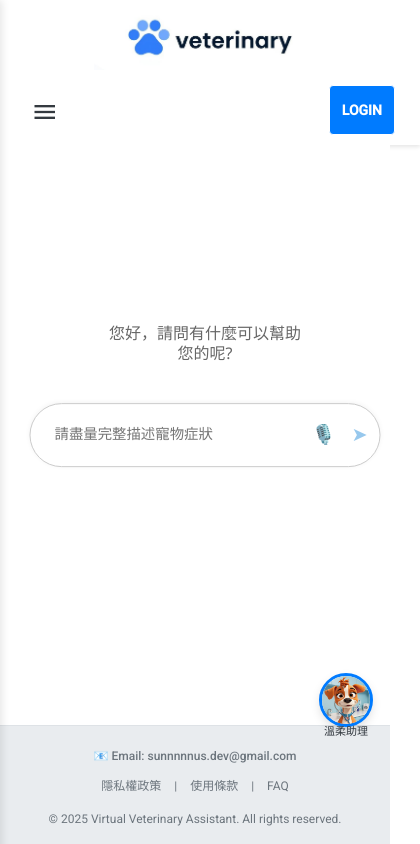
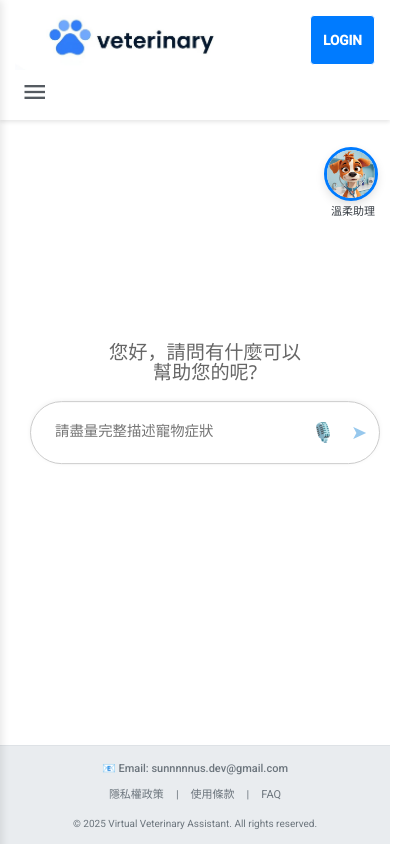
Before and after one commit to sunnnnnus/Virtual-Veterinary-Assistant-frontend, an Angular app: page / in a window 390 px wide. Shown: the whole page, 420 px wide, since content can reach past the window. Built offline with nearby package versions, Linux system fonts and the light colour scheme.

Commit message:
fix: 修復RWD排版問題

```diff
--- a/src/app/ai-role/ai-role.component.css
+++ b/src/app/ai-role/ai-role.component.css
@@ -1,24 +1,15 @@
 /* app-ai-role.component.css */
 
 :host {
-    /* 設置為固定定位 */
-    position: absolute;
-
-    /* 關鍵修正：將 bottom 值調高到 180px，讓它更往上 */
-    bottom: 200px;
-    right: 40px;
-
-    /* 確保它疊在頁面所有元素的最上層 */
-    z-index: 9999;
-
-    /* 讓它根據內部的角色容器自適應 */
-    width: auto;
-    height: auto;
-
-    /* 讓整個浮動容器以 Flex 佈局顯示，垂直堆疊 */
-    display: flex;
-    flex-direction: column;
-    align-items: flex-end; /* 讓所有內容靠右對齊 */
+  position: fixed; /* ✅ 改成 fixed，避免被父層影響 */
+  bottom: 220px;    /* ✅ 再往上推一點，避開輸入框 */
+  right: 20px;
+  z-index: 9999;
+  width: auto;
+  height: auto;
+  display: flex;
+  flex-direction: column;
+  align-items: flex-end;
 }
 
 /* 角色容器 (包裹所有頭像) */
@@ -76,8 +67,11 @@
 
 @media (max-width: 768px) {
   :host {
-    bottom: 120px;
-    right: 20px;
+    top: 150px;
+    right: 15px;
+    bottom: auto;
+    position: fixed;
+    z-index: 9999;
   }
 
   .ai-avatar-wrapper {
@@ -86,11 +80,16 @@
   }
 
   .ai-name {
-    bottom: -18px;
+    top: 52px;
+    bottom: auto;
     font-size: 11px;
+    position: absolute;
+    right: 0;
   }
 
   .ai-role-container {
     gap: 10px;
+    flex-direction: column;
+    align-items: flex-end;
   }
 }
--- a/src/app/footer/footer.component.css
+++ b/src/app/footer/footer.component.css
@@ -1,5 +1,3 @@
-/* app-footer.component.css */
-
 .app-footer {
     background-color: #e9ecef;
     color: #6c757d;
@@ -34,3 +32,37 @@
 .copyright {
     margin-top: 8px;
 }
+
+@media (max-width: 768px) {
+  .app-footer {
+    padding: 10px 0;
+    font-size: 11px; /* ✅ 字體略小 */
+  }
+
+  .footer-content {
+    padding: 0 10px;
+  }
+
+  .contact-info p {
+    margin: 3px 0;
+    font-size: 11px;
+  }
+
+  .quick-links {
+    margin: 3px 0;
+    display: flex;
+    flex-wrap: wrap;
+    justify-content: center;
+    gap: 6px;
+  }
+
+  .app-footer a {
+    margin: 0 6px;
+    font-size: 11px;
+  }
+
+  .copyright {
+    margin-top: 6px;
+    font-size: 10px;
+  }
+}
--- a/src/app/header/header.component.css
+++ b/src/app/header/header.component.css
@@ -1,36 +1,41 @@
-/* app-header.component.css */
-
 :host {
-    display: block; /* 確保 header 標籤佔滿一行 */
+  display: block;
 }
 
+/* 整體 header 排版 */
 header {
-    display: flex ;
+  display: flex;
   align-items: center;
   justify-content: space-between;
-
   height: 100px;
   width: 100%;
-
   background-color: #ffffff;
   color: #333;
-    box-shadow: 0 2px 4px rgba(0,0,0,0.1); /* 增加輕微陰影 */
+  box-shadow: 0 2px 4px rgba(0,0,0,0.1);
+  position: relative;
+  padding: 0 20px;
+  box-sizing: border-box;
 }
 
-/* 1. Logo 圖片樣式 (靠左) */
-.header-logo {
-    /* 設置 Logo 尺寸 */
-    height: 100px; /* 根據 Header 高度調整 */
-    width: auto;
-
-    /* Logo 與 <h1> 之間的分隔空間 */
-    flex-shrink: 0; /* 防止 Logo 被壓縮 */
+/* logo + login/welcome 同一排 */
+.header-top-row {
+  display: flex;
+  align-items: center;
+  justify-content: space-between;
+  flex: 1;
 }
 
+/* logo 靠左 */
+.header-logo {
+  height: 100px;
+  width: auto;
+  flex-shrink: 0;
+  display: block;
+}
 
-/* 3. Login 按鈕樣式 */
+/* login 按鈕靠右 */
 .login-button {
-    background-color: #007bff; /* 半透明白色背景 */
+  background-color: #007bff;
   color: white;
   border: 1px solid white;
   padding: 8px 15px;
@@ -40,34 +45,36 @@ header {
   transition: background-color 0.3s;
   text-transform: uppercase;
   min-width: 60px;
-    margin-right: 10px;
-    flex-shrink: 0; /* 防止按鈕被壓縮 */
+  white-space: nowrap;
+  max-width: 120px;
+  margin-left: auto;
+  flex-shrink: 0;
 }
 
 .login-button:hover {
   background-color: rgba(255, 255, 255, 0.4);
 }
 
-.header-welcom{
-  position: absolute;
-  top: 30px;
-  right: 40px;
-  padding: 8px 16px;
-  border-radius: 20px;
-  font-size: 14px;
+/* 歡迎文字也靠右 */
+.header-welcom {
+  font-size: 0.9rem;
   font-weight: 500;
   color: #333;
-  box-shadow: 0 2px 6px rgba(0, 0, 0, 0.1);
-  z-index: 10;
+  white-space: nowrap;
+  max-width: 120px;
+  margin-left: auto;
+  text-align: right;
 }
 
+/* menu-button 獨立控制 */
 .menu-button {
+  display: none;
   background: none;
   border: none;
   padding: 6px;
-  margin-left: 10px;
+  margin-right: 10px;
   font-size: 1.8rem;
-  color: #343a40;
+  color: #555b61;
   cursor: pointer;
   display: flex;
   align-items: center;
@@ -77,52 +84,37 @@ header {
   font-size: 28px;
 }
 
-
+/* 手機版排版 */
 @media (max-width: 768px) {
   header {
-    display: flex;
     flex-direction: column;
-    align-items: center;
+    align-items: stretch;
+    height: auto;
     padding: 10px 15px;
-    height: auto;
   }
 
-  .logo-wrapper {
+  .header-main-row {
+    flex-direction: row;
+    justify-content: space-between;
+    align-items: center;
     width: 100%;
-    text-align: center;
-    margin-bottom: 10px;
+    margin-top: 10px;
   }
 
   .header-logo {
     height: 60px;
-    width: auto;
+    transform: none;
   }
 
-  .header-actions-row {
-    display: flex;
-    justify-content: space-between;
-    align-items: center;
-    width: 100%;
-    padding: 0 10px;
+  .login-button,
+  .header-welcom {
+    font-size: 0.85rem;
+    padding: 6px 12px;
+    max-width: 120px;
   }
 
   .menu-button {
-    font-size: 1.8rem;
-    color: #343a40;
-  }
-
-  .login-button {
-    background-color: #007bff;
-    color: white;
-    padding: 6px 12px;
-    border-radius: 4px;
-    font-weight: bold;
-    text-transform: uppercase;
-  }
-
-  .header-welcom {
-    font-size: 0.9rem;
-    font-weight: 500;
-    color: #333;
+    display: flex;
+    align-self: flex-start;
   }
 }
--- a/src/app/header/header.component.html
+++ b/src/app/header/header.component.html
@@ -1,12 +1,16 @@
 <header>
-  <div class="logo-wrapper">
+  <div class="header-top-row">
     <img src="../../assets/logo1.jpg" alt="app logo" class="header-logo">
+
+    <ng-container *ngIf="!isLogin">
+      <button mat-button class="login-button" (click)="openLogin()">Login</button>
+    </ng-container>
+
+    <ng-container *ngIf="isLogin">
+      <p class="header-welcom">哈囉 {{ petName }} 的飼主！</p>
+    </ng-container>
   </div>
-    <div class="header-actions-row">
-    <button class="menu-button" mat-icon-button (click)="emitMenuClick()">
-      <mat-icon>menu</mat-icon>
-    </button>
-    <button mat-button class="login-button" *ngIf="!isLogin" (click)="openLogin()">Login</button>
-    <p *ngIf="isLogin" class="header-welcom">哈囉 {{ petName }} 的飼主！</p>
-  </div>
+  <button class="menu-button" mat-icon-button *ngIf="isMobile" (click)="emitMenuClick()">
+    <mat-icon>menu</mat-icon>
+  </button>
 </header>
--- a/src/app/header/header.component.ts
+++ b/src/app/header/header.component.ts
@@ -13,6 +13,7 @@ export class HeaderComponent implements OnInit {
   @Output() menuClicked = new EventEmitter<void>();
   isLogin = false;
   petName = '';
+  isMobile = false;
 
   constructor(
     private dialog: MatDialog,
@@ -22,6 +23,8 @@ export class HeaderComponent implements OnInit {
   ) {}
 
   ngOnInit(): void {
+    this.checkMobile();
+    window.addEventListener('resize', () => this.checkMobile());
     this.authApi.currentUserId$.subscribe(userId => {
       this.isLogin = !!userId;
 
@@ -46,4 +49,7 @@ export class HeaderComponent implements OnInit {
   emitMenuClick() {
     this.menuClicked.emit();
   }
+  checkMobile() {
+    this.isMobile = window.innerWidth <= 768;
+  }
 }
--- a/src/app/user-input/user-input.component.css
+++ b/src/app/user-input/user-input.component.css
@@ -64,6 +64,10 @@ html, body {
 }
 
 .chat-bubble.ai {
+  display: flex;
+  align-items: center;
+  gap:8px;
+  flex-wrap: wrap;
   background-color: #e9ecef;
   align-self: flex-start;
 }
@@ -528,24 +532,12 @@ html, body {
     font-size: 1.2rem;
     padding: 4px;
   }
-
-  .input-area-wrapper.centered {
-    max-width: 90%;
-    padding: 8px;
+  .input-area-wrapper.centered{
+    max-width: 350px;
   }
-
   .input-area-wrapper.sticky {
-    width: calc(100% - 40px);
-    max-width: 100%;
-    margin-left: 20px;
-    margin-right: 20px;
+    max-width: 350px;
   }
-
-  .welcome-text {
-    font-size: 1rem;
-    top: 30%;
-  }
-
 }
 
 .loading-container {
@@ -660,6 +652,8 @@ html, body {
   background: none;
   border: none;
   font-size: 1.2rem;
-  margin-left: 8px;
+  margin-left: 0;
+  padding: 4px;
   cursor: pointer;
+  flex-shrink: 0;
 }
--- a/src/app/user-input/user-input.component.html
+++ b/src/app/user-input/user-input.component.html
@@ -7,7 +7,7 @@
           <p class="message-content">{{ msg.text }}</p>
           <div class="ai-response">
             {{ responseText }}
-             <button *ngIf="msg.sender === 'ai'" class="play-button" (click)="onPlay(msg.text)">🔊</button>
+              <button *ngIf="msg.sender === 'ai'" class="play-button" (click)="onPlay(msg.text)">🔊</button>
           </div>
           <span class="message-time">{{ msg.timestamp | date:'shortTime' }}</span>
         </div>
```
Lines whose indentation alone changed are shown as unchanged.
